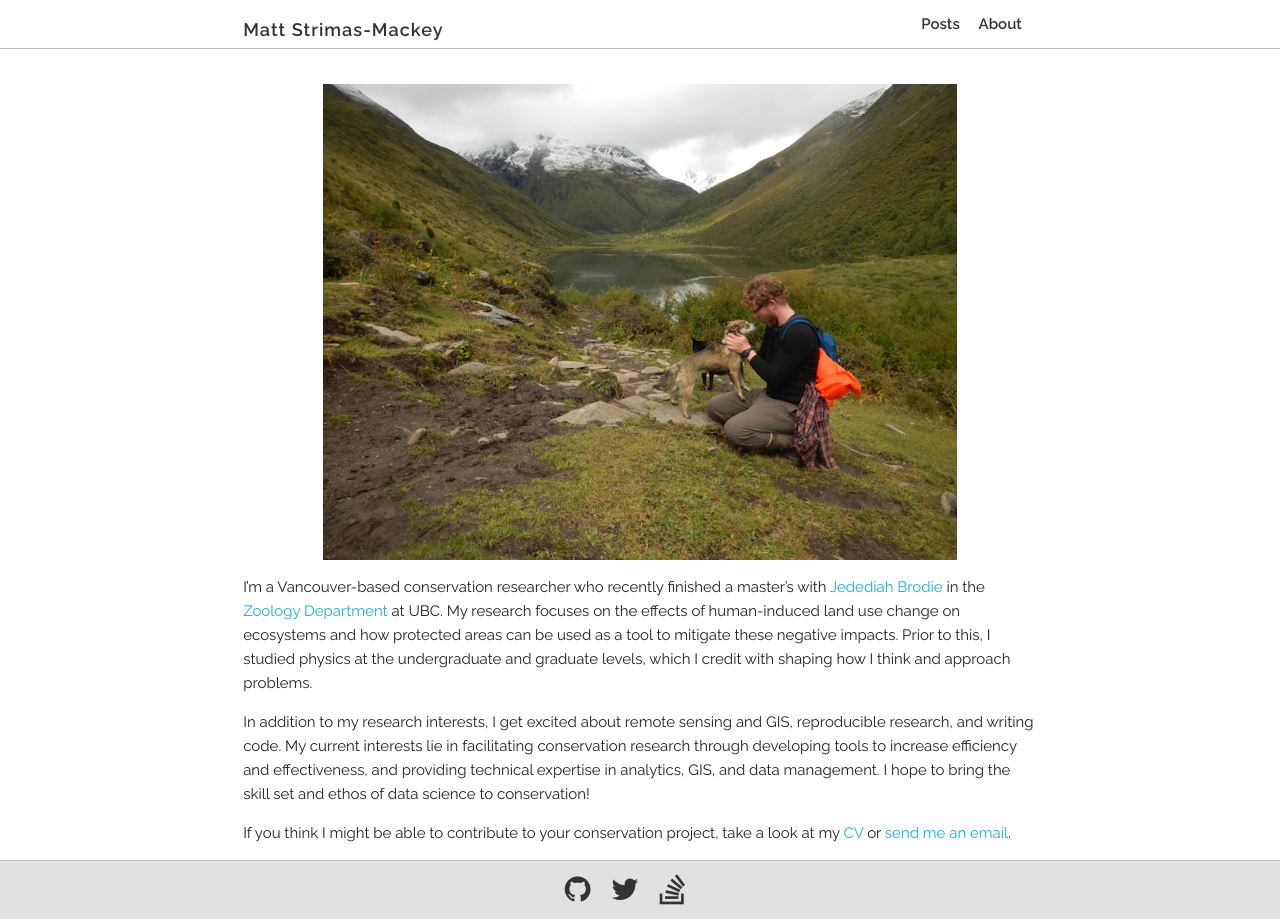
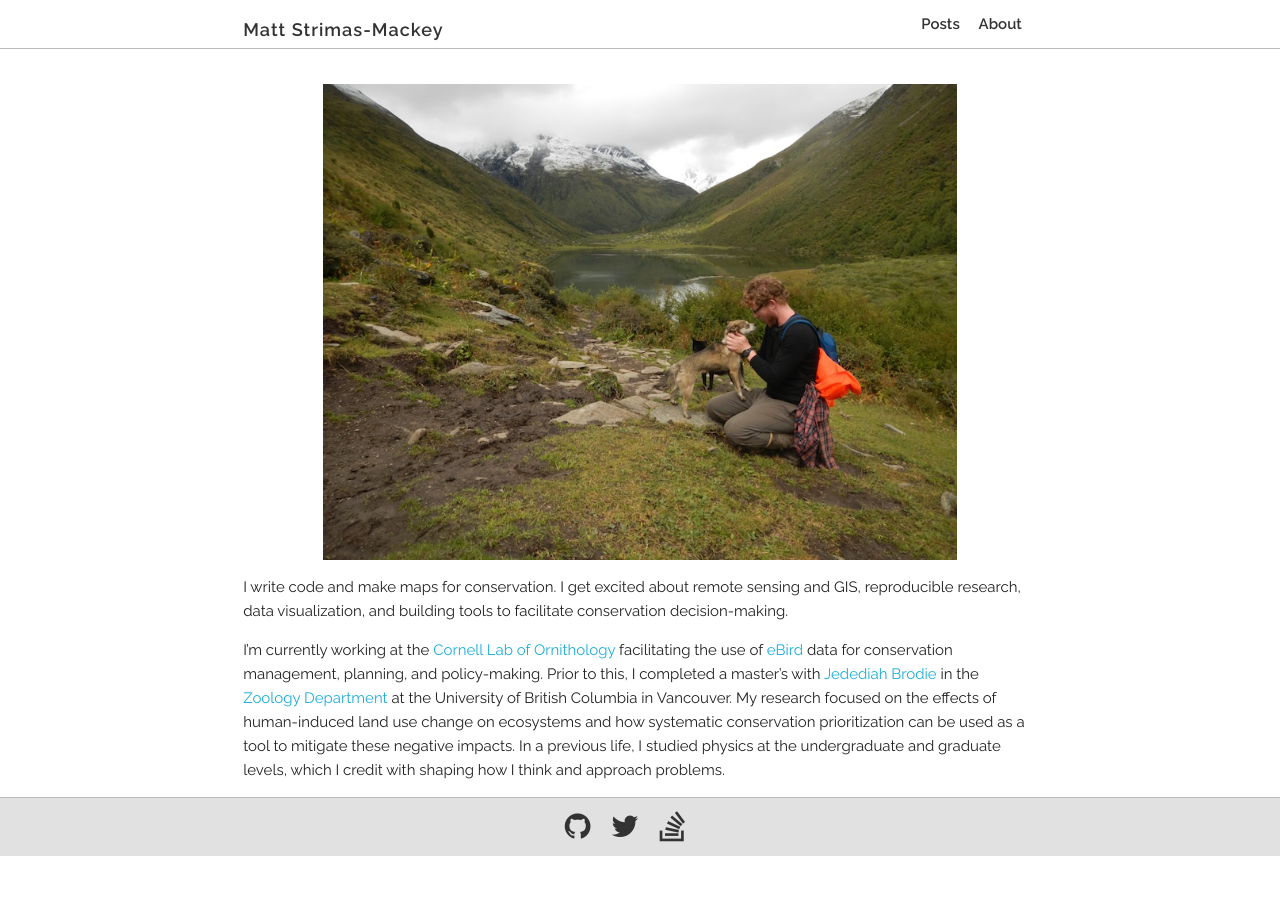
Before and after one commit to Pandinosaurus/mstrimas.github.io, a Jekyll site: the page built from about.md, in a window 1280 px wide. Built offline with Jekyll 4.4.1, drawn with Linux system fonts in a browser that asks for light colours; nearby versions of some CDN libraries.

Commit message:
updated about me

```diff
--- a/about.md
+++ b/about.md
@@ -6,8 +6,6 @@ permalink: /about/
 
 <img src="/img/matt-grey.jpg" alt="me" class="center" style="width:80%;" />
 
-I'm a Vancouver-based conservation researcher who recently finished a master's with [Jedediah Brodie](http://jedediahbrodie.weebly.com/) in the [Zoology Department](http://www.zoology.ubc.ca/) at UBC. My research focuses on the effects of human-induced land use change on ecosystems and how protected areas can be used as a tool to mitigate these negative impacts. Prior to this, I studied physics at the undergraduate and graduate levels, which I credit with shaping how I think and approach problems.
+I write code and make maps for conservation. I get excited about remote sensing and GIS, reproducible research, data visualization, and building tools to facilitate conservation decision-making.
 
-In addition to my research interests, I get excited about remote sensing and GIS, reproducible research, and writing code. My current interests lie in facilitating conservation research through developing tools to increase efficiency and effectiveness, and providing technical expertise in analytics, GIS, and data management. I hope to bring the skill set and ethos of data science to conservation!
-
-If you think I might be able to contribute to your conservation project, take a look at my [CV](/assets/strimas-mackey_cv.pdf) or [send me an email](mailto:strimas@zoology.ubc.ca).
+I'm currently working at the [Cornell Lab of Ornithology](http://www.birds.cornell.edu/) facilitating the use of [eBird](http://ebird.org/content/ebird/) data for conservation management, planning, and policy-making. Prior to this, I completed a master's with [Jedediah Brodie](http://jedediahbrodie.weebly.com/) in the [Zoology Department](http://www.zoology.ubc.ca/) at the University of British Columbia in Vancouver. My research focused on the effects of human-induced land use change on ecosystems and how systematic conservation prioritization can be used as a tool to mitigate these negative impacts. In a previous life, I studied physics at the undergraduate and graduate levels, which I credit with shaping how I think and approach problems.
```
